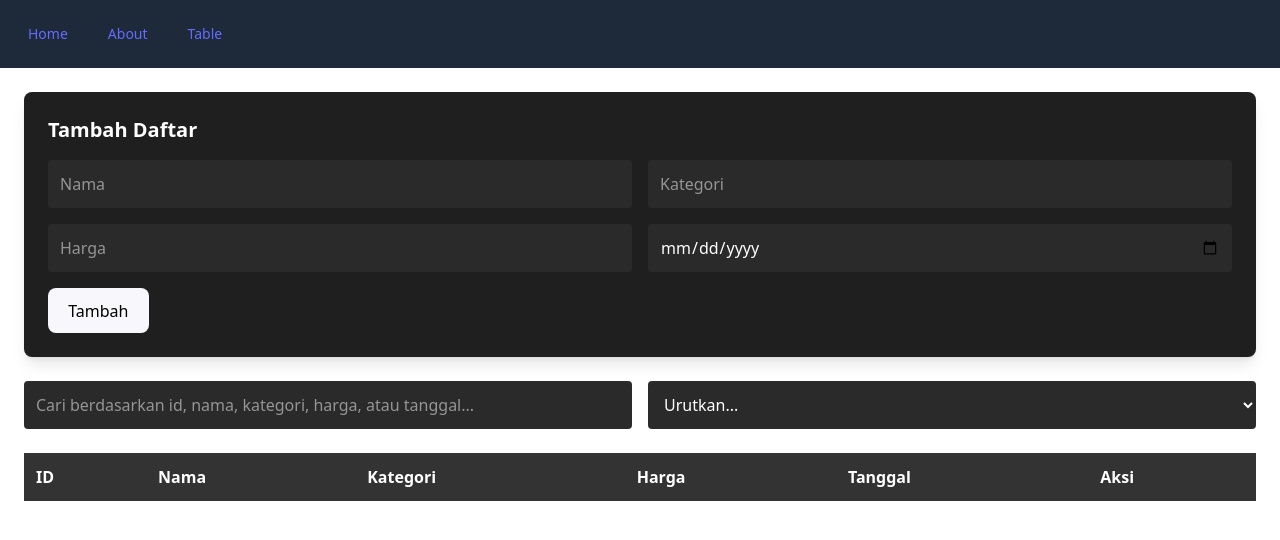
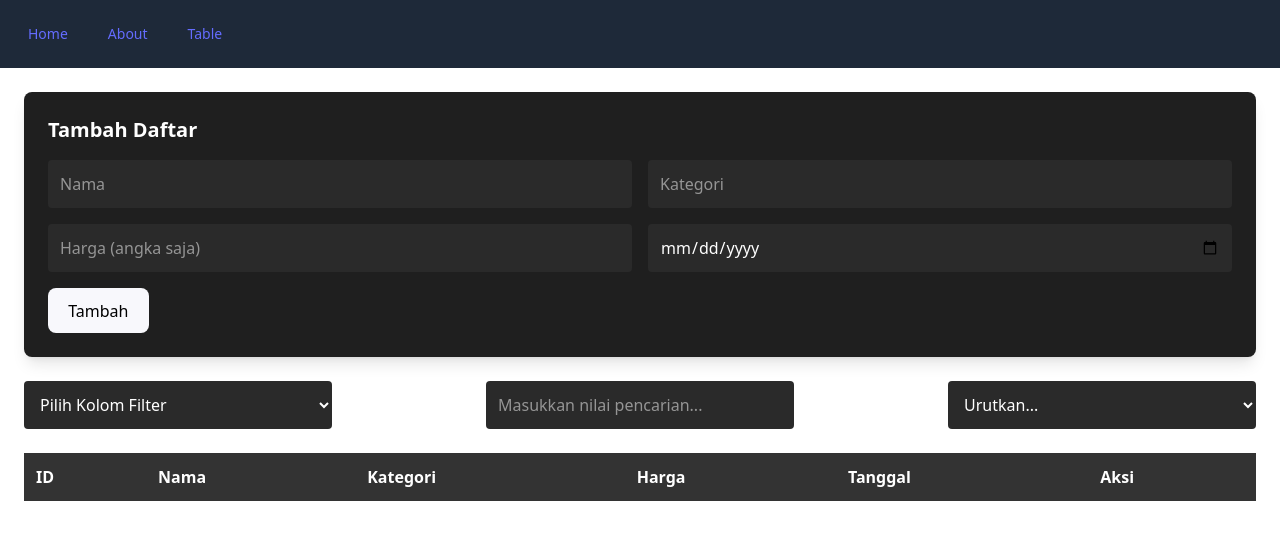
Before and after one commit to SenbiDev/react-task, a React (Vite) app: page /table in a window 1280 px wide. Shown: the top 540 px of the page. Built offline with nearby package versions, Linux system fonts and the light colour scheme.

Commit message:
penambahkan fitur di filter dan shorting

```diff
--- a/src/components/NoteTable.jsx
+++ b/src/components/NoteTable.jsx
@@ -16,15 +16,15 @@ const NoteTable = ({ notes, onDelete, onEdit }) => {
         </thead>
         <tbody>
           {notes.map((note) => (
-            <tr key={note.id} className="border-b border-[#444] !text-white">
+            <tr key={note.id} className="border-b border-[#444] !text-black">
               <td className="p-3">{note.id}</td>
               <td className="p-3">{note.nama}</td>
               <td className="p-3">{note.category}</td>
               <td className="p-3">Rp{note.price}</td>
               <td className="p-3">{note.date}</td>
               <td className="p-3 space-x-2">
-                <button onClick={() => onEdit(note)} className="!bg-blue-500 !text-black px-4 py-1 rounded-full text-sm">Edit</button>
-                <button onClick={() => onDelete(note.id)} className="!bg-blue-600 !text-black px-4 py-1 rounded-full text-sm">Hapus</button>
+                <button onClick={() => onEdit(note)} className="!bg-[#f8f3f3] !text-black px-4 py-1 rounded-full text-sm">Edit</button>
+                <button onClick={() => onDelete(note.id)} className="!bg-[#f8f3f3] !text-black px-4 py-1 rounded-full text-sm">Hapus</button>
               </td>
             </tr>
           ))}
--- a/src/components/TableFilter.jsx
+++ b/src/components/TableFilter.jsx
@@ -1,24 +1,42 @@
 import React from 'react';
 
-const TableFilter = ({ setFilterKeyword, setSortBy }) => {
+const TableFilter = ({ setFilterField, setFilterValue, setSortBy }) => {
   return (
     <div className="flex flex-col md:flex-row md:items-center md:justify-between gap-4 mb-6">
+      <select
+        onChange={(e) => setFilterField(e.target.value)}
+        className="p-3 rounded bg-[#2A2A2A] text-white w-full md:w-1/4"
+      >
+        <option value="">Pilih Kolom Filter</option>
+        <option value="id">ID</option>
+        <option value="nama">Nama</option>
+        <option value="category">Kategori</option>
+        <option value="price">Harga</option>
+        <option value="date">Tanggal</option>
+      </select>
+
       <input
         type="text"
-        onChange={(e) => setFilterKeyword(e.target.value)}
-        placeholder="Cari berdasarkan id, nama, kategori, harga, atau tanggal..."
-        className="p-3 rounded bg-[#2A2A2A] text-white w-full md:w-1/2"
+        onChange={(e) => setFilterValue(e.target.value)}
+        placeholder="Masukkan nilai pencarian..."
+        className="p-3 rounded bg-[#2A2A2A] text-white w-full md:w-1/4"
       />
+
       <select
         onChange={(e) => setSortBy(e.target.value)}
-        className="p-3 rounded bg-[#2A2A2A] text-white w-full md:w-1/2"
+        className="p-3 rounded bg-[#2A2A2A] text-white w-full md:w-1/4"
       >
         <option value="">Urutkan...</option>
-        <option value="">ID</option>
-        <option value="date">Kategori</option>
-        <option value="date">Nama</option>
-        <option value="price">Harga</option>
-        <option value="date">Tanggal</option>
+        <option value="id-asc">ID (Kecil → Besar)</option>
+        <option value="id-desc">ID (Besar → Kecil)</option>
+        <option value="nama-asc">Nama (A → Z)</option>
+        <option value="nama-desc">Nama (Z → A)</option>
+        <option value="category-asc">Kategori (A → Z)</option>
+        <option value="category-desc">Kategori (Z → A)</option>
+        <option value="price-asc">Harga (Murah → Mahal)</option>
+        <option value="price-desc">Harga (Mahal → Murah)</option>
+        <option value="date-asc">Tanggal (Terlama → Terbaru)</option>
+        <option value="date-desc">Tanggal (Terbaru → Terlama)</option>
       </select>
     </div>
   );
--- a/src/components/TableForm.jsx
+++ b/src/components/TableForm.jsx
@@ -14,26 +14,66 @@ const TableForm = ({ addNote, editNote, updateNote }) => {
   }, [editNote]);
 
   const handleChange = (e) => {
-    setFormData({ ...formData, [e.target.name]: e.target.value });
+    let { name, value } = e.target;
+
+    if (name === "price") {
+      value = value.replace(/\D/g, "");
+    }
+
+    setFormData({ ...formData, [name]: value });
   };
 
   const handleSubmit = (e) => {
     e.preventDefault();
     if (!formData.nama || !formData.category || !formData.price || !formData.date) return;
-    editNote ? updateNote(formData) : addNote(formData);
+
+    const cleanedPrice = Number(formData.price);
+
+    const finalData = { ...formData, price: cleanedPrice };
+
+    editNote ? updateNote(finalData) : addNote(finalData);
     setFormData({ nama: '', category: '', price: '', date: '' });
   };
 
   return (
     <form onSubmit={handleSubmit} className="!bg-[#1F1F1F] p-6 rounded-lg shadow-lg mb-6">
-      <h2 className="text-xl font-semibold mb-4 !text-white">{editNote ? 'Edit' : 'Tambah'} Daftar</h2>
+      <h2 className="text-xl font-semibold mb-4 !text-white">
+        {editNote ? 'Edit' : 'Tambah'} Daftar
+      </h2>
       <div className="grid grid-cols-2 gap-4">
-        <input name="nama" value={formData.nama} onChange={handleChange} placeholder="Nama" className="p-3 rounded !bg-[#2A2A2A] !text-white" />
-        <input name="category" value={formData.category} onChange={handleChange} placeholder="Kategori" className="p-3 rounded bg-[#2A2A2A] text-white" />
-        <input name="price" value={formData.price} onChange={handleChange} placeholder="Harga" className="p-3 rounded !bg-[#2A2A2A] text-white" />
-        <input name="date" type="date" value={formData.date} onChange={handleChange} className="p-3 rounded !bg-[#2A2A2A] text-white" />
+        <input
+          name="nama"
+          value={formData.nama}
+          onChange={handleChange}
+          placeholder="Nama"
+          className="p-3 rounded !bg-[#2A2A2A] !text-white"
+        />
+        <input
+          name="category"
+          value={formData.category}
+          onChange={handleChange}
+          placeholder="Kategori"
+          className="p-3 rounded bg-[#2A2A2A] text-white"
+        />
+        <input
+          name="price"
+          value={formData.price}
+          onChange={handleChange}
+          placeholder="Harga (angka saja)"
+          className="p-3 rounded !bg-[#2A2A2A] text-white"
+        />
+        <input
+          name="date"
+          type="date"
+          value={formData.date}
+          onChange={handleChange}
+          className="p-3 rounded !bg-[#2A2A2A] text-white"
+        />
       </div>
-      <button type="submit" className="mt-4 !bg-[#f8f8fc] px-6 py-2 rounded-full font-bold !text-black">
+      <button
+        type="submit"
+        className="mt-4 !bg-[#f8f8fc] px-6 py-2 rounded-full font-bold !text-black"
+      >
         {editNote ? 'Update' : 'Tambah'}
       </button>
     </form>
--- a/src/pages/NoteTableApp.jsx
+++ b/src/pages/NoteTableApp.jsx
@@ -1,5 +1,4 @@
 import React, { useState } from 'react';
-import Navbar from '../components/Navbar';
 import TableForm from '../components/TableForm';
 import NoteTable from '../components/NoteTable';
 import TableFilter from '../components/TableFilter';
@@ -7,12 +6,13 @@ import TableFilter from '../components/TableFilter';
 const NoteTableApp = () => {
   const [notes, setNotes] = useState([]);
   const [editNote, setEditNote] = useState(null);
-  const [filterKeyword, setFilterKeyword] = useState('');
+  const [filterField, setFilterField] = useState('');
+  const [filterValue, setFilterValue] = useState('');
   const [sortBy, setSortBy] = useState('');
 
   const addNote = (note) => {
     const newID = notes.length > 0 ? notes[notes.length - 1].id + 1 : 1;
-    setNotes([...notes, { id: newID, ...note }]);
+    setNotes([...notes, { id: newID, ...note, price: Number(note.price) || 0 }]);
   };
 
   const deleteNote = (id) => {
@@ -20,9 +20,7 @@ const NoteTableApp = () => {
   };
 
   const updateNote = (updatedNote) => {
-    setNotes(
-      notes.map((note) => (note.id === updatedNote.id ? updatedNote : note))
-    );
+    setNotes(notes.map((note) => (note.id === updatedNote.id ? updatedNote : note)));
     setEditNote(null);
   };
 
@@ -32,41 +30,47 @@ const NoteTableApp = () => {
 
   const filteredNotes = notes
     .filter((note) => {
-      if (!filterKeyword) return true;
-
-      const keyword = filterKeyword.toLowerCase();
-
-      return (
-        note.id.toString().includes(keyword) ||
-        note.nama.toLowerCase().includes(keyword) ||
-        note.category.toLowerCase().includes(keyword) ||
-        note.price.toString().includes(keyword) ||
-        note.date.includes(keyword)
-      );
+      if (!filterField || !filterValue) return true;
+      const noteValue = String(note[filterField]).toLowerCase();
+      return noteValue.includes(filterValue.toLowerCase());
     })
     .sort((a, b) => {
-      if (sortBy === 'price') return a.price - b.price;
-      if (sortBy === 'date') return new Date(a.date) - new Date(b.date);
+      if (!sortBy) return 0;
+      const [field, order] = sortBy.split("-");
+
+      let aVal = a[field];
+      let bVal = b[field];
+
+      if (field === "price" || field === "id") {
+        aVal = Number(aVal) || 0;
+        bVal = Number(bVal) || 0;
+      }
+
+      if (field === "date") {
+        aVal = new Date(aVal);
+        bVal = new Date(bVal);
+      }
+
+      if (typeof aVal === "string") {
+        aVal = aVal.toLowerCase();
+        bVal = bVal.toLowerCase();
+      }
+
+      if (aVal < bVal) return order === "asc" ? -1 : 1;
+      if (aVal > bVal) return order === "asc" ? 1 : -1;
       return 0;
     });
 
   return (
     <div className="flex flex-col min-h-screen">
       <main className="flex-grow container mx-auto p-6">
-        <TableForm
-          addNote={addNote}
-          editNote={editNote}
-          updateNote={updateNote}
-        />
+        <TableForm addNote={addNote} editNote={editNote} updateNote={updateNote} />
         <TableFilter
-          setFilterKeyword={setFilterKeyword}
+          setFilterField={setFilterField}
+          setFilterValue={setFilterValue}
           setSortBy={setSortBy}
         />
-        <NoteTable
-          notes={filteredNotes}
-          onDelete={deleteNote}
-          onEdit={handleEdit}
-        />
+        <NoteTable notes={filteredNotes} onDelete={deleteNote} onEdit={handleEdit} />
       </main>
     </div>
   );
```
